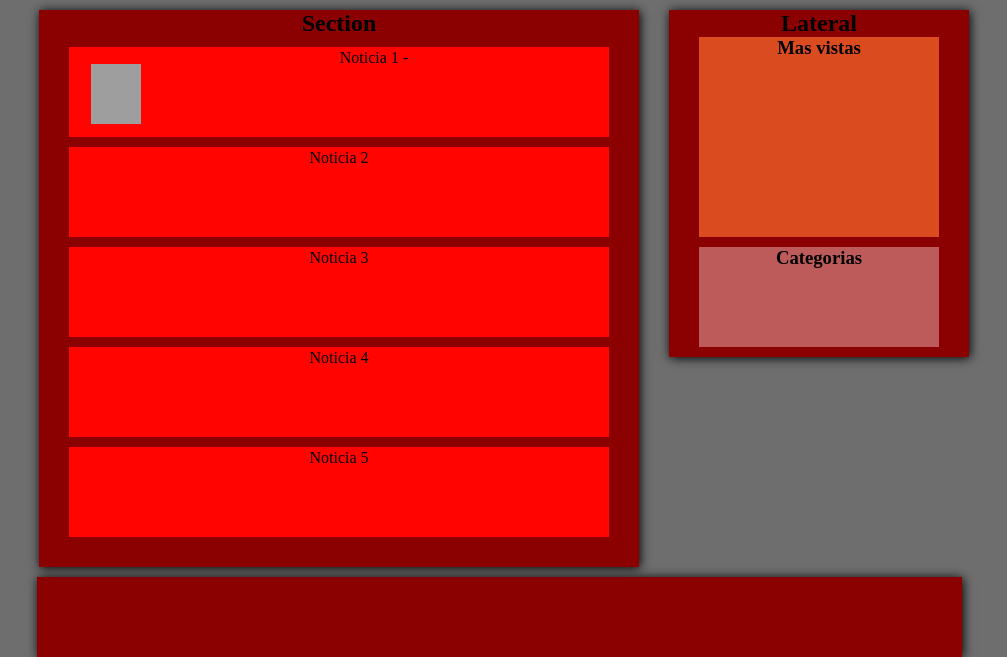
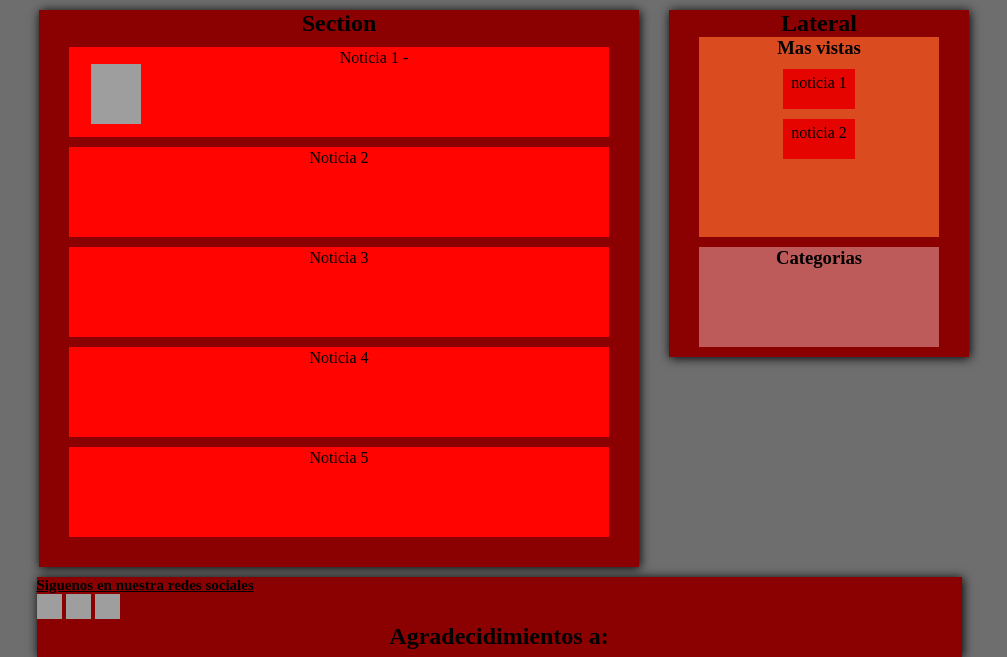
Before and after one commit to lautyU/uno_movil, a PHP site: page / in a window 1280 px wide. Shown: the part 170-827 px from the top of the page, without its empty margins (141-1148 px from the left). Run offline with PHP 8.4, Linux system fonts and the light colour scheme; grey boxes are pictures that could not be loaded.

Commit message:
añadido algo de detalle en el foot

```diff
--- a/index.html
+++ b/index.html
@@ -40,7 +40,13 @@
 			<h2>Lateral</h2>
 			<ul>
 				<section id="masvistas">
+
 					<h3>Mas vistas</h3>
+
+						<li >noticia 1</li>
+						<li >noticia 2</li>
+
+
 				</section>
 				<section id="categorias">
 					<h3>Categorias</h3>
@@ -52,7 +58,14 @@
 	</center>
 
 	<footer>
+		<div>
+			<h4 id="redes"> Siguenos en nuestra redes sociales</h4>
+				<a href="#"><img src="C:\Users\uma_l\proyectoUnomovil\uno_movil\twitter.png" width="25" height="25" title="Twitter"></a>
+				<a href="#"><img src="C:\Users\uma_l\proyectoUnomovil\uno_movil\facebook.png" title="facebook" height="25" width="25"></a>
+				<a href="#"><img src="C:\Users\uma_l\proyectoUnomovil\uno_movil\Instagram.png" width="25" height="25" title="Instagram"></a>
+			<h2 align="center"> Agradecidimientos a: </h2>
 
+		</div>
 	</footer>
 
 
--- a/main.css
+++ b/main.css
@@ -124,7 +124,16 @@ aside section{
 
 	background: rgb(218, 75, 32);
 }
+aside section li{
+	width: 30%;
+	height: 40px;
+	background: rgb(230, 4, 0);
+	margin:10px;
+	padding: 5px;
+}
+#top:hover{
 
+}
 #masvistas{
 	height: 200px;
 }
@@ -140,4 +149,19 @@ footer{
 	margin: auto;
 	background: darkred;
 	box-shadow: 1px 1px 10px #000;
+
 }
+footer div div{
+	float: right;
+	font-size: 20px;
+	color: black;
+
+}
+#redes{
+	text-decoration: underline;
+	color:black;
+	font-size: 15px;
+}
+
+
+}
```
